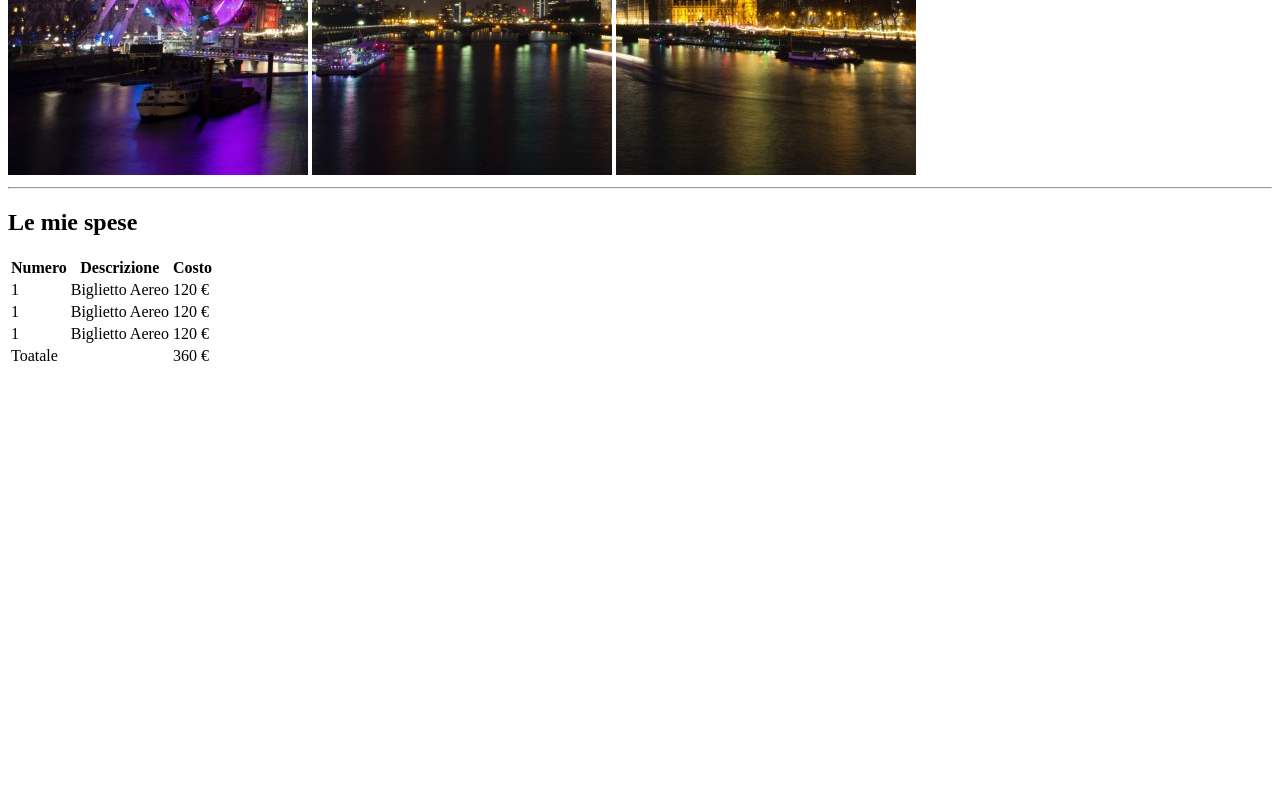
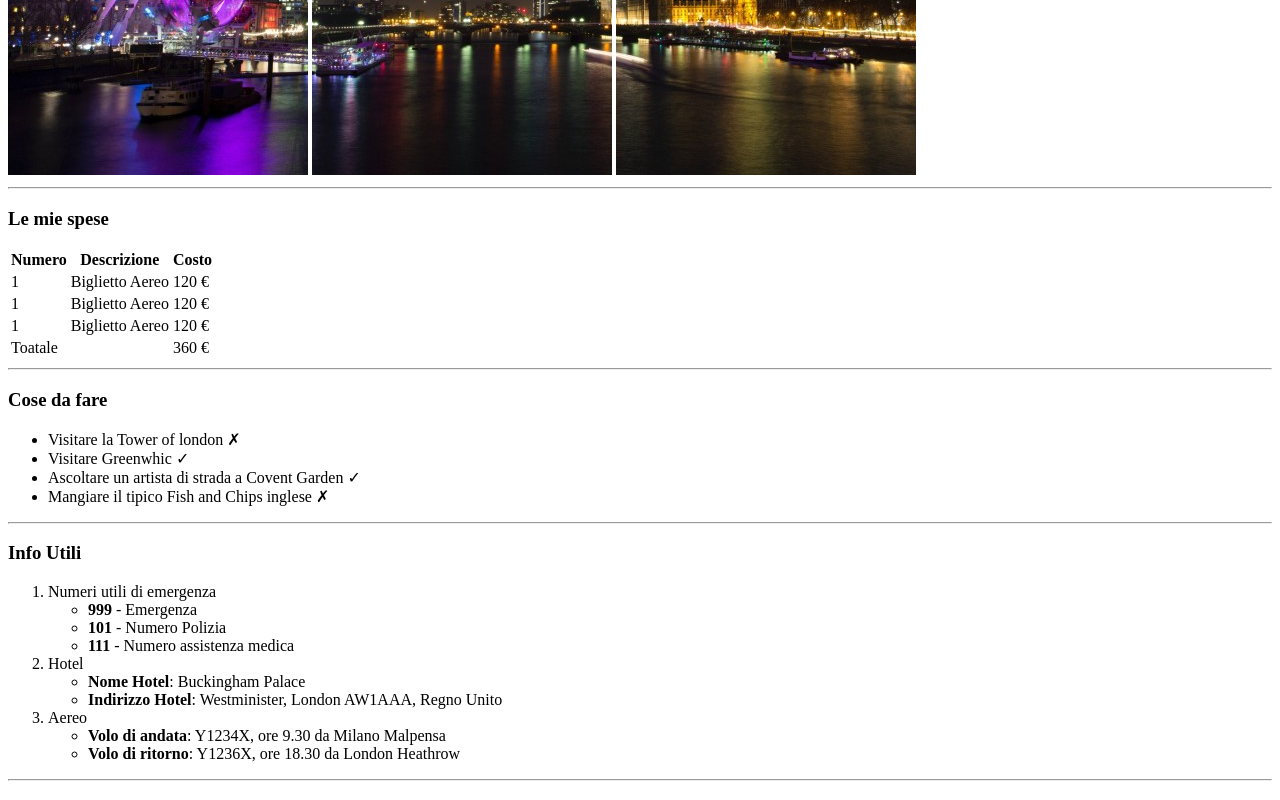
Before and after one commit to linica1/html-london-trip, a plain HTML site: page index.html in a window 1280 px wide. Shown: the part 505-1305 px from the top of the page. Before the commit the page ends 881 px from the top, so only its background shows below. Drawn offline with Linux system fonts and the light colour scheme.

```diff
--- a/index.html
+++ b/index.html
@@ -24,7 +24,7 @@
     <main>
 
         <!-- Title -->
-        <h2>Le mie spese</h2>
+        <h3>Le mie spese</h3>
 
         <table>
             <!-- table header -->
@@ -89,6 +89,66 @@
 
         </table>
 
+        <hr>
+
+        <!-- Second part of the page -->
+
+        <!-- Ttile -->
+
+        <h3>Cose da fare</h3>
+
+        <!-- Ordered List -->
+
+        <ul>
+            <li>Visitare la Tower of london &#10007;</li>
+            <li>Visitare Greenwhic &#10003;</li>
+            <li>Ascoltare un artista di strada a Covent Garden &#10003;</li>
+            <li>Mangiare il tipico Fish and Chips inglese &#10007;</li>
+        </ul>
+
+        <hr>
+
+        <!-- Title  -->
+
+        <h3>Info Utili</h3>
+
+        <!-- Ordered list -->
+
+        <ol>
+            <li>
+                Numeri utili di emergenza
+
+                <ul>
+                    <li><strong>999</strong> - Emergenza</li>
+                    <li><strong>101</strong> - Numero Polizia</li>
+                    <li><strong>111</strong> - Numero assistenza medica</li>
+                </ul>
+            </li>
+
+            <li>
+                Hotel
+
+                <ul>
+                    <li><strong>Nome Hotel</strong>: Buckingham Palace</li>
+                    <li><strong>Indirizzo Hotel</strong>: Westminister, London AW1AAA, Regno Unito</li>
+                </ul>
+            </li>
+
+            <li>
+                Aereo
+
+                <ul>
+                    <li><strong>Volo di andata</strong>: Y1234X, ore 9.30 da Milano Malpensa</li>
+                    <li><strong>Volo di ritorno</strong>: Y1236X, ore 18.30 da London Heathrow</li>
+                </ul>
+            </li>
+        </ol>
+
+        <hr>
+
+        <h3></h3>
+
+
     </main>
 
 
```
